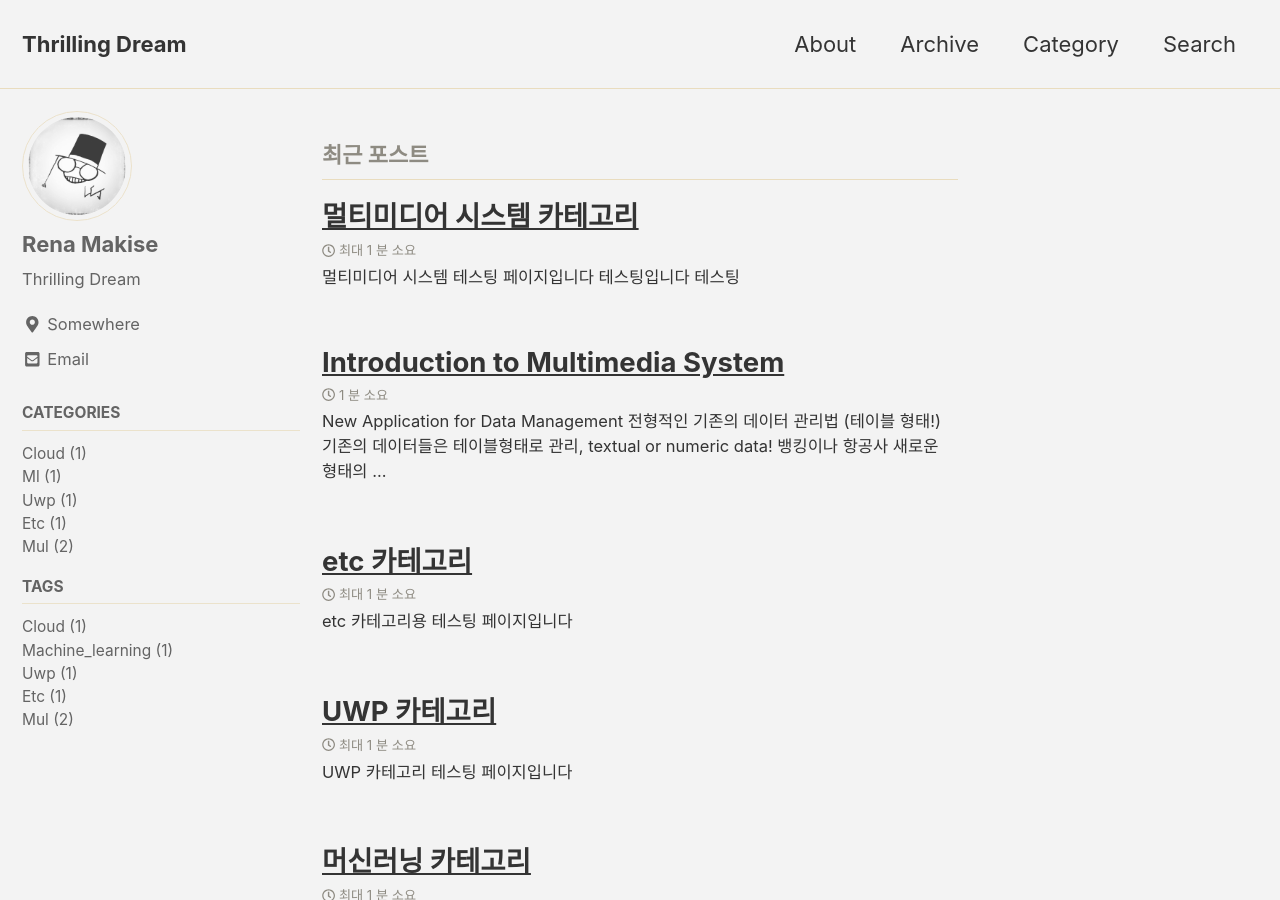
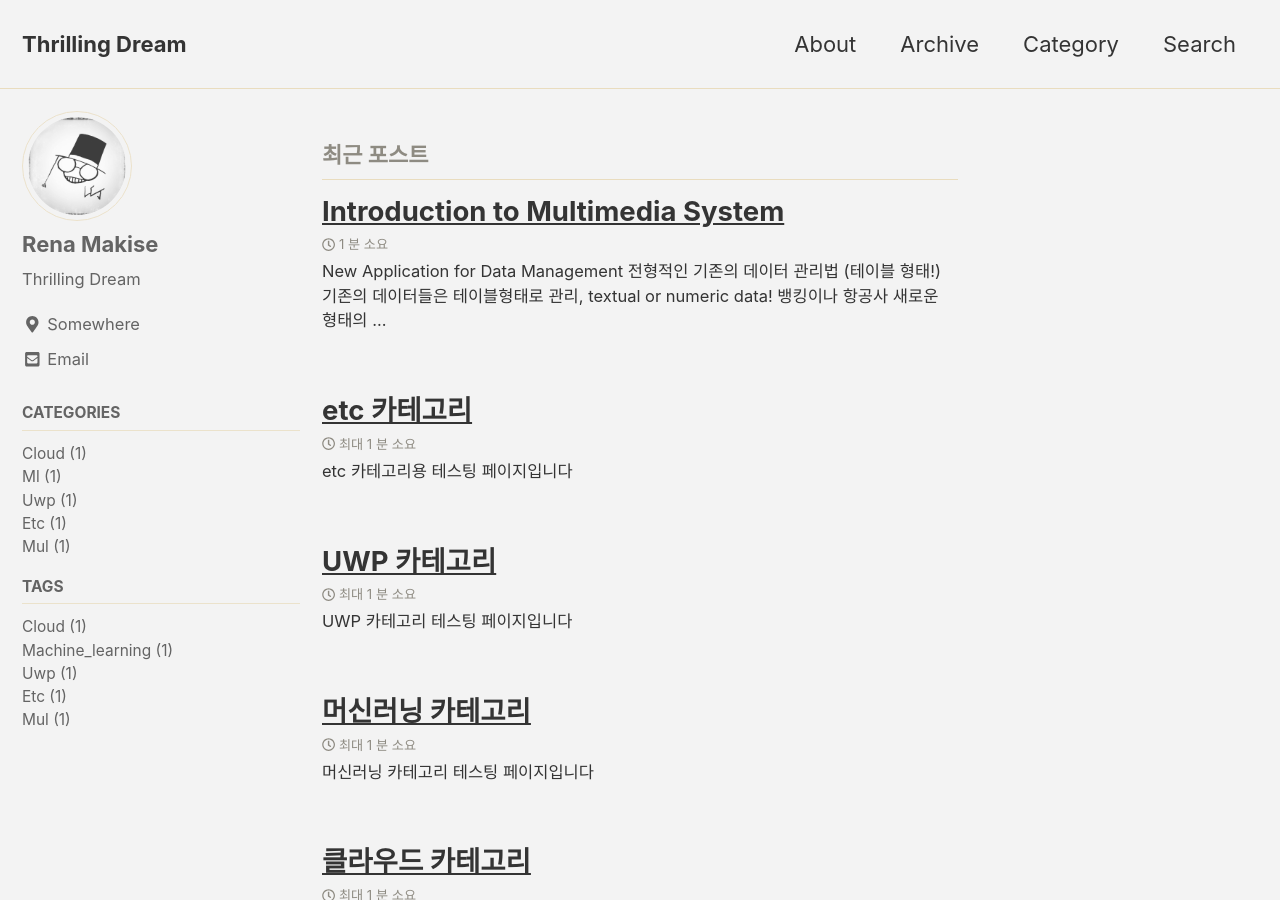
Before and after one commit to Rena-Makise/Rena-Makise.github.io, a Jekyll site: the page built from index.html, in a window 1280 px wide and 900 px high. Built offline with Jekyll 4.4.1, drawn with Linux system fonts in a browser that asks for light colours; cached includes are drawn as plain includes; the list of posts is cut into pages by our own code; some of the changed text lies outside the part shown.

Commit message:
ver 0.2116 α
* 카테고리 테스팅

```diff
--- a/_posts/Mul/2019-12-22-Mul Testing.md
+++ /dev/null
@@ -1,15 +0,0 @@
----
-title: 멀티미디어 시스템 카테고리
-categories:
-  - mul
-tags:
-  - Mul
-last_modified_at: 2018-12-22T13:00:00+09:00
-toc: false
----
-
-## 멀티미디어 시스템 테스팅 페이지입니다
-
-* 테스팅입니다
-
-테스팅
```
Also changed, not shown: _pages/categories/category-Mul.md (+1 -1 lines), _posts/Mul/2019-09-11-ML Testing.md (+2 -2 lines).
